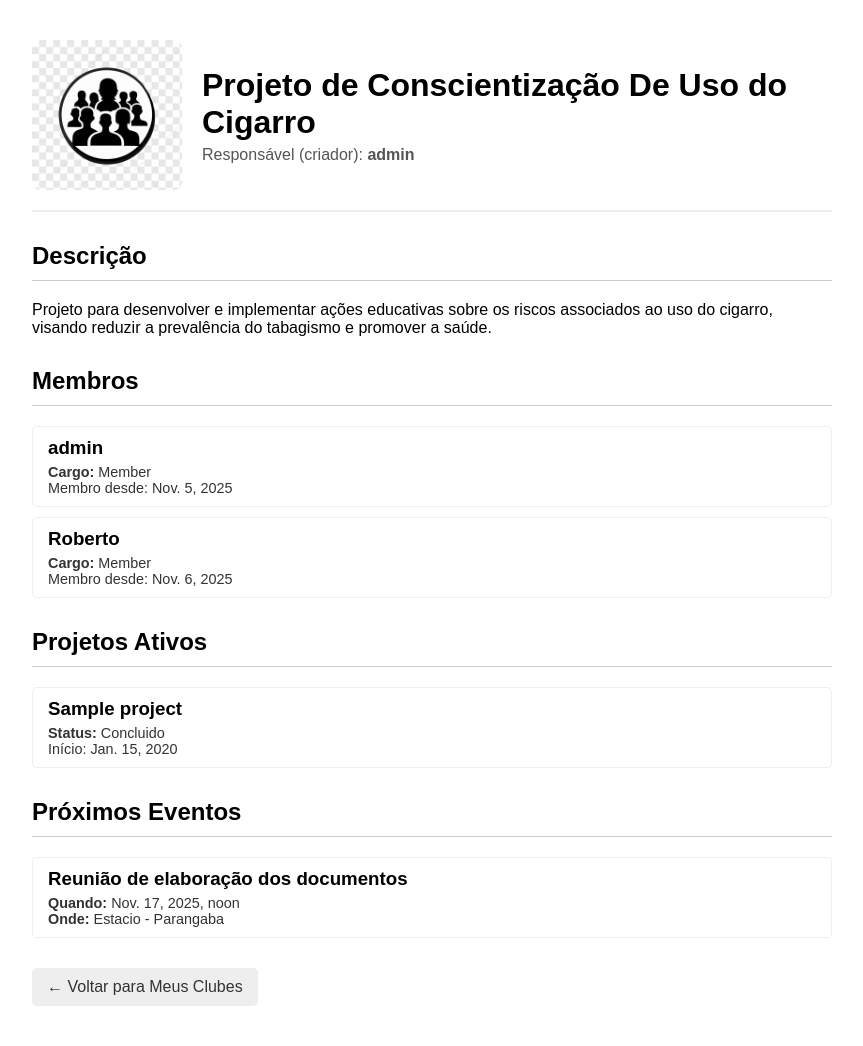
After one commit to Clay1442/-Sistema-de-Grupos-Acad-micos-SGA-, a Django app: page /club/1/ in a window 1280 px wide. The commit adds this page. Shown: the whole page, without its empty margins (208-1071 px from the left). Run offline with Django 4.2, Linux system fonts and the light colour scheme; a user stored in the database is signed in; data comes from the database, SQL or seed files in the repository; tables that the repository leaves empty hold one stand-in row (values such as "Sample post").

Commit message:
feat: add view club_detail

```diff
--- a/clubs/urls.py
+++ b/clubs/urls.py
@@ -3,4 +3,5 @@ from . import views
 
 urlpatterns = [
     path('', views.club_list, name='club-list'),
+    path('club/<int:pk>/', views.club_detail, name='club-detail'),
 ]
--- a/clubs/views.py
+++ b/clubs/views.py
@@ -1,7 +1,7 @@
 from django.shortcuts import render
+from django.shortcuts import render, get_object_or_404
 from django.contrib.auth.decorators import login_required
-from .models import Club
-
+from .models import Club, Membership, Project, Event
 # Create your views here.
 @login_required
 def club_list(request):
@@ -17,3 +17,22 @@ def club_list(request):
         'member_clubs': member_clubs,
     }
     return render(request, 'clubs/club_list.html', context)
+
+@login_required
+def club_detail(request, pk):
+
+    club = get_object_or_404(Club, pk=pk)
+
+    projects = club.projects.all().order_by('-start_date')
+
+    events = club.events.all().order_by('-event_date')
+
+    members =   Membership.objects.filter(club=club).order_by('user__first_name')
+
+    context = {
+        'club': club,
+        'projects': projects,
+        'events': events,
+        'members': members,
+    }
+    return render(request, 'clubs/club_detail.html', context)
--- /dev/null
+++ b/templates/clubs/club_detail.html
@@ -0,0 +1,84 @@
+{% load static %}
+<!DOCTYPE html>
+<html lang="pt-br">
+<head>
+    <meta charset="UTF-8">
+    <meta name="viewport" content="width=device-width, initial-scale=1.0">
+    <title>{{ club.name }}</title>
+
+    <style>
+        body { font-family: sans-serif; max-width: 800px; margin: 40px auto; }
+        .header { display: flex; align-items: center; border-bottom: 2px solid #eee; padding-bottom: 20px; }
+        .club-logo-large { width: 150px; height: 150px; object-fit: cover; border-radius: 8px; margin-right: 20px; }
+        .header h1 { margin: 0; }
+        .header p { margin: 5px 0 0 0; color: #555; }
+        .section { margin-top: 30px; }
+        .section h2 { border-bottom: 1px solid #ccc; padding-bottom: 10px; }
+        .list-item { border: 1px solid #eee; border-radius: 5px; padding: 10px 15px; margin-bottom: 10px; }
+        .list-item h3 { margin: 0 0 5px 0; }
+        .list-item p { margin: 0; font-size: 0.9em; color: #333; }
+        .empty { color: #888; }
+        .back-link { display: inline-block; margin-top: 20px; text-decoration: none; background: #eee; padding: 10px 15px; border-radius: 5px; color: #333; }
+    </style>
+</head>
+<body>
+
+    <div class="header">
+        {% if club.logo %}
+            <img src="{{ club.logo.url }}" alt="Logo do {{ club.name }}" class="club-logo-large">
+        {% else %}
+            <img src="{% static 'images/default_logo.png' %}" alt="Logo Padrão" class="club-logo-large">
+        {% endif %}
+        <div>
+            <h1>{{ club.name }}</h1>
+            <p>Responsável (criador): <strong>{{ club.advisor.get_full_name|default:club.advisor.username }}</strong></p>
+        </div>
+    </div>
+
+    <div class="section">
+        <h2>Descrição</h2>
+        <p>{{ club.description|linebreaksbr }}</p> </div>
+
+    <div class="section">
+        <h2>Membros</h2>
+        {% for membro in members %}
+            <div class="list-item">
+                <h3>{{ membro.user.get_full_name|default:membro.user.username }}</h3>
+                <p><strong>Cargo:</strong> {{ membro.position }}</p>
+                <p>Membro desde: {{ membro.input_date }}</p>
+            </div>
+        {% empty %}
+            <p class="empty">Este clube ainda não possui membros cadastrados (além do Conselheiro).</p>
+        {% endfor %}
+    </div>
+
+    <div class="section">
+        <h2>Projetos Ativos</h2>
+        {% for projeto in projects %}
+            <div class="list-item">
+                <h3>{{ projeto.title }}</h3>
+                <p><strong>Status:</strong> {{ projeto.get_status_display }}</p>
+                <p>Início: {{ projeto.start_date }}</p>
+            </div>
+        {% empty %}
+            <p class="empty">Nenhum projeto em andamento no momento.</p>
+        {% endfor %}
+    </div>
+
+    <div class="section">
+        <h2>Próximos Eventos</h2>
+        {% for evento in events %}
+            <div class="list-item">
+                <h3>{{ evento.title }}</h3>
+                <p><strong>Quando:</strong> {{ evento.event_date }}</sTrong>
+                <p><strong>Onde:</strong> {{ evento.location }}</p>
+            </div>
+        {% empty %}
+            <p class="empty">Nenhum evento agendado no momento.</p>
+        {% endfor %}
+    </div>
+
+    <a href="{% url 'club-list' %}" class="back-link">← Voltar para Meus Clubes</a>
+
+</body>
+</html>
```
Also changed, not shown: clubs/forms.py (added, +8 -0 lines), templates/clubs/club_list.html (+10 -2 lines).
